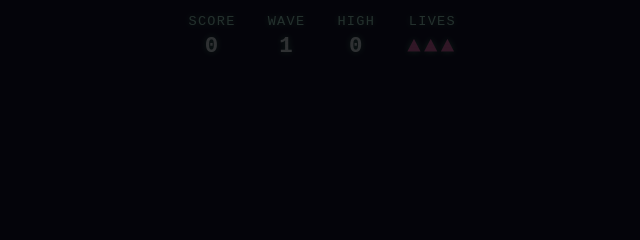
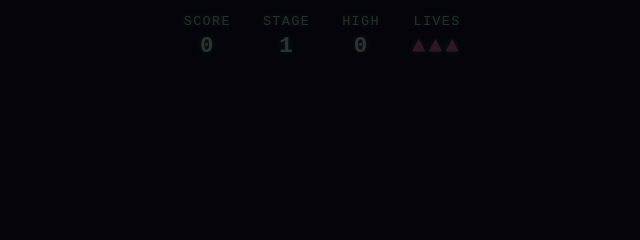
Before and after one commit to befluentbeready/arcade-3d-reboot, a plain HTML site: page games/roach-motel-3d/index.html in a window 1280 px wide. Shown: the top 240 px of the page, 317-957 px from the left. Drawn offline with nearby package versions, Linux system fonts and the light colour scheme.

Commit message:
Add stage information to the HUD

```diff
--- a/games/roach-motel-3d/index.html
+++ b/games/roach-motel-3d/index.html
@@ -14,10 +14,16 @@
     <div id="hud">
       <div id="hud-top">
         <div class="hud-box">SCORE<br><span id="score">0</span></div>
-        <div class="hud-box">WAVE<br><span id="wave">1</span></div>
+        <div class="hud-box">STAGE<br><span id="stage">1</span></div>
         <div class="hud-box">HIGH<br><span id="highscore">0</span></div>
         <div class="hud-box">LIVES<br><span id="lives">▲▲▲</span></div>
       </div>
+    </div>
+
+    <div id="stage-flash"></div>
+    <div id="stage-banner" class="stage-banner hidden">
+      <div class="stage-banner-clear" id="stage-banner-clear">STAGE 1 CLEAR</div>
+      <div class="stage-banner-next" id="stage-banner-next">STAGE 2 — Kitchenette Cleanup</div>
     </div>
 
     <div id="start-screen" class="overlay">
```
